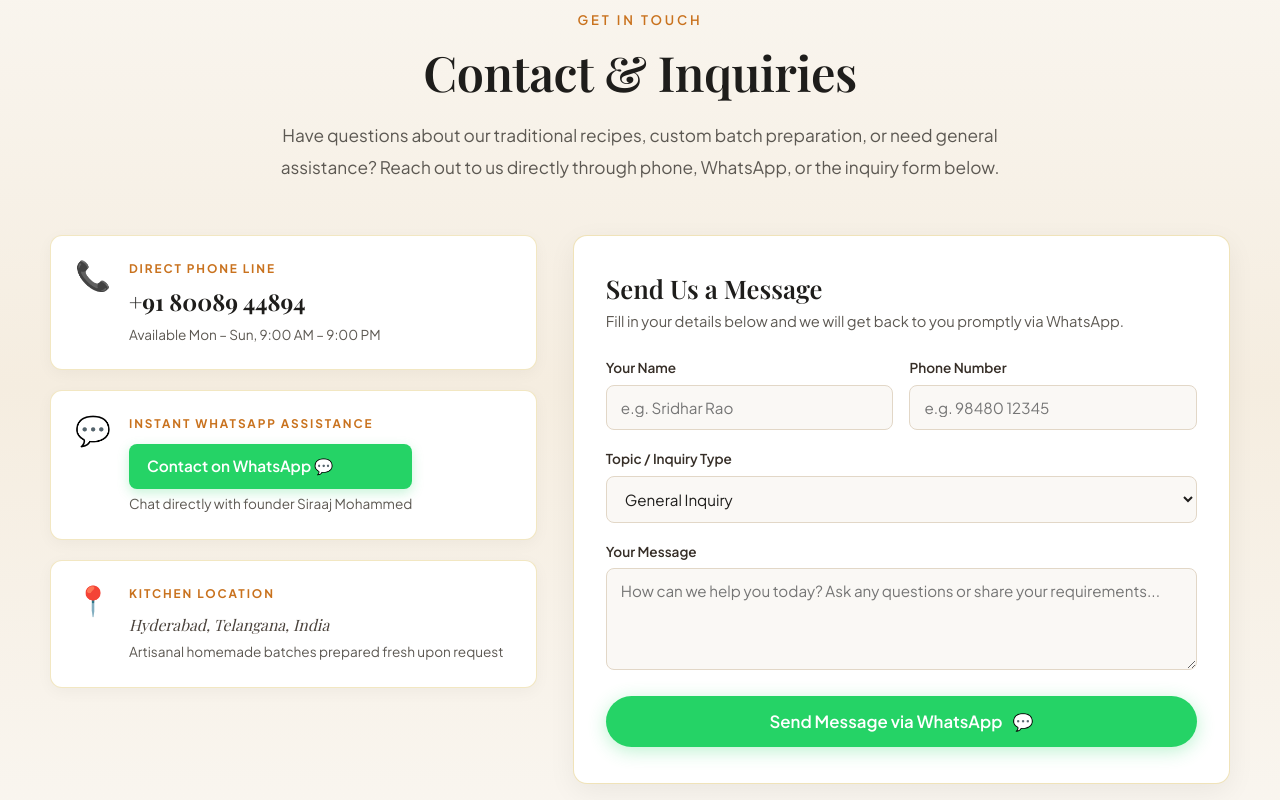
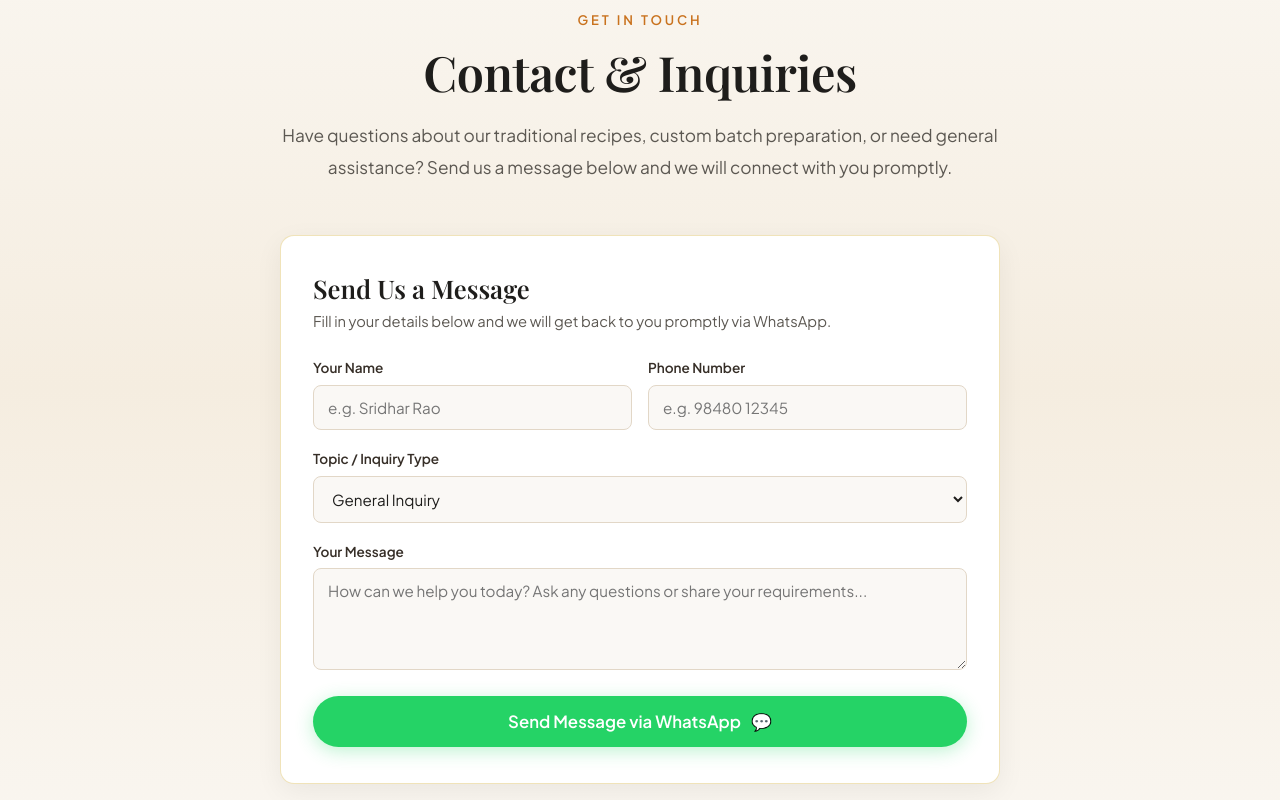
Before and after one commit to sakethverse-dev/agraharam, a React (Vite) app: page / in a window 1280 px wide. Shown: the part 5980-6780 px from the top of the page. Built offline with nearby package versions, Linux system fonts and the light colour scheme; a web font is replaced by a local one.

Commit message:
Remove direct contact cards and center inquiry form

```diff
--- a/src/App.css
+++ b/src/App.css
@@ -1235,12 +1235,11 @@ body {
   color: var(--gold-accent);
 }
 
-/* Contact Interaction Wrapper (Direct Call + Form) */
+/* Contact Interaction Wrapper (Centered Inquiry Form) */
 .contact-interaction-wrapper {
-  display: grid;
-  grid-template-columns: 1fr 1.35fr;
-  gap: 36px;
-  align-items: start;
+  max-width: 720px;
+  margin: 0 auto;
+  width: 100%;
 }
 
 .contact-info-panel {
--- a/src/components/Contact.jsx
+++ b/src/components/Contact.jsx
@@ -42,56 +42,13 @@ function Contact({ phoneNumber = "+91 80089 44894" }) {
           <span className="contact-subtitle">GET IN TOUCH</span>
           <h2 className="contact-title">Contact & Inquiries</h2>
           <p className="contact-description">
-            Have questions about our traditional recipes, custom batch preparation, or need general assistance? Reach out to us directly through phone, WhatsApp, or the inquiry form below.
+            Have questions about our traditional recipes, custom batch preparation, or need general assistance? Send us a message below and we will connect with you promptly.
           </p>
         </div>
 
         {/* Contact Layout */}
         <div className="contact-interaction-wrapper">
-          {/* Left Column: Direct Contact Information */}
-          <div className="contact-info-panel">
-            <div className="contact-direct-card">
-              <div className="direct-card-icon">📞</div>
-              <div className="direct-card-body">
-                <span className="direct-card-label">DIRECT PHONE LINE</span>
-                <a href={`tel:${rawPhone || '918008944894'}`} className="direct-card-value">
-                  {phoneNumber}
-                </a>
-                <span className="direct-card-sub">Available Mon – Sun, 9:00 AM – 9:00 PM</span>
-              </div>
-            </div>
-
-            <div className="contact-direct-card">
-              <div className="direct-card-icon">💬</div>
-              <div className="direct-card-body">
-                <span className="direct-card-label">INSTANT WHATSAPP ASSISTANCE</span>
-                <a
-                  href={`https://wa.me/${rawPhone || '918008944894'}?text=${encodeURIComponent(
-                    'Hello AGRAHARAM, I have an inquiry.'
-                  )}`}
-                  target="_blank"
-                  rel="noopener noreferrer"
-                  className="direct-whatsapp-btn"
-                >
-                  Contact on WhatsApp 💬
-                </a>
-                <span className="direct-card-sub">Chat directly with founder Siraaj Mohammed</span>
-              </div>
-            </div>
-
-            <div className="contact-direct-card">
-              <div className="direct-card-icon">📍</div>
-              <div className="direct-card-body">
-                <span className="direct-card-label">KITCHEN LOCATION</span>
-                <p className="direct-card-text">
-                  Hyderabad, Telangana, India
-                </p>
-                <span className="direct-card-sub">Artisanal homemade batches prepared fresh upon request</span>
-              </div>
-            </div>
-          </div>
-
-          {/* Right Column: General Inquiry Form */}
+          {/* General Inquiry Form */}
           <div className="contact-form-panel">
             <div className="form-header">
               <h4 className="form-title">Send Us a Message</h4>
```
